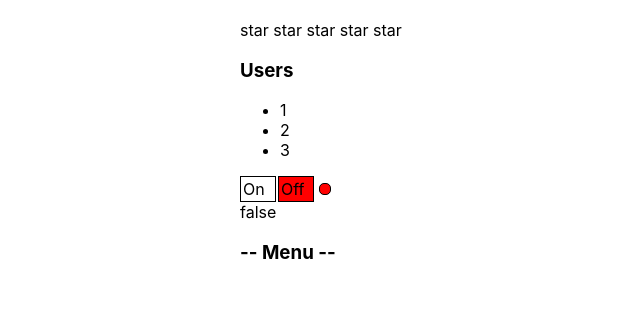
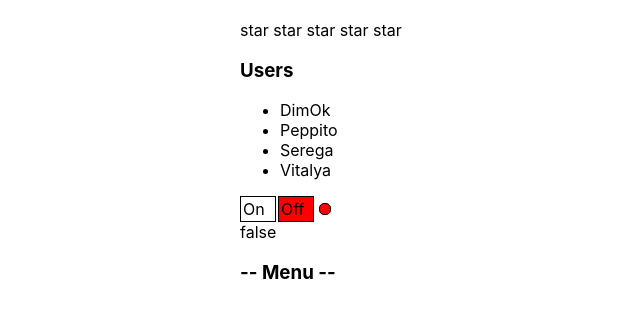
Before and after one commit to saw-code/react-TS-kabzda, a React (Create React App) app: page / in a window 1280 px wide. Shown: the top 318 px of the page, without its empty margins (100-740 px from the left). Built offline with nearby package versions, Linux system fonts and the light colour scheme.

Commit message:
14_lesson

```diff
--- a/src/App.tsx
+++ b/src/App.tsx
@@ -1,6 +1,6 @@
 import React, {useState} from 'react';
 import './App.css';
-import Accordion from "./components/Accordion/Accordion";
+import {Accordion} from "./components/Accordion/Accordion";
 import {Rating, RatingValueType} from "./components/Rating/Rating";
 import {UncontrolledOnOff} from "./components/UncontrolledOnOff/UncontrolledOnOff";
 import {UncontrolledRating} from "./components/UncontrolledRating/UncontrolledRating";
@@ -21,10 +21,19 @@ function App(props: any) {
       <Rating value={ratingValue} onClick={setRatingValue}/>
       <Accordion titleValue={"Users"}
                  collapsed={accordionCollapsed}
-                 onChange={() => setAccordionCollapsed(!accordionCollapsed)}/>
+                 onChange={() => setAccordionCollapsed(!accordionCollapsed)}
+                 items={[
+                   {title: "DimOk", value: 1},
+                   {title: "Peppito", value:2},
+                   {title: "Serega", value: 3},
+                   {title: "Vitalya", value: 4}
+                 ]}
+                 onClick={(id) => {alert(`User with ID: ${id} should be happy`)} }
+      />
+
       <UncontrolledOnOff onChange={setSwitchOn}/> {switchOn.toString()}
 
-      <UncontrolledAccordion titleValue={"Menu"}/>
+      <UncontrolledAccordion titleValue={"Menu"} items={["DimOk", "Peppito", "Serega", "Vitalya"]}/>
       {/*<UncontrolledAccordion titleValue={"Users"}/>*/}
 
       {/*<Rating value={1}/>*/}
--- a/src/components/Accordion/Accordion.tsx
+++ b/src/components/Accordion/Accordion.tsx
@@ -1,16 +1,23 @@
 import React from "react";
+
+type ItemType = {
+  title: string
+  value: any
+}
 
 type AccordionPropsType = {
   titleValue: string
   collapsed: boolean
   onChange: () => void
+  items: Array<ItemType>
+  onClick: (value: any) => void
 }
 
-function Accordion(props: AccordionPropsType) {
+export function Accordion(props: AccordionPropsType) {
   return (
     <div>
       <AccordionTitle title={props.titleValue} onChange={props.onChange}/>
-      {props.collapsed && <AccordionBody title={props.titleValue}/>}
+      {props.collapsed && <AccordionBody items={props.items} onClick={props.onClick}/>}
     </div>
   )
 }
@@ -26,17 +33,16 @@ function AccordionTitle(props: AccordionTitlePropsType) {
 }
 
 type AccordionBodyPropsType = {
-  title: string
+  items: Array<ItemType>
+  onClick: (value: any) => void
 }
 
 function AccordionBody(props: AccordionBodyPropsType) {
   return (
     <ul>
-      <li>1</li>
-      <li>2</li>
-      <li>3</li>
+      {props.items.map((el) => {
+        return <li key={el.value} onClick={() => {props.onClick(el.value)}}>{el.title}</li>
+      })}
     </ul>
   )
 }
-
-export default Accordion
--- a/src/components/UncontrolledAccordion/UncontrolledAccordion.tsx
+++ b/src/components/UncontrolledAccordion/UncontrolledAccordion.tsx
@@ -2,12 +2,11 @@ import React, {useState} from "react";
 
 type AccordionPropsType = {
   titleValue: string
+  items: string[]
 }
 
 function UncontrolledAccordion(props: AccordionPropsType) {
-  console.log("Accordion rendering")
-
-  let [collapsed, setCollapsed] = useState(true)
+   let [collapsed, setCollapsed] = useState(true)
 
   const onClickHandler = () => {
     setCollapsed(!collapsed)
@@ -16,7 +15,7 @@ function UncontrolledAccordion(props: AccordionPropsType) {
   return (
     <div>
       <AccordionTitle title={props.titleValue} onClick={onClickHandler}/>
-      {!collapsed && <AccordionBody title={props.titleValue}/>}
+      {!collapsed && <AccordionBody title={props.items}/>}
     </div>
   )
 }
@@ -32,15 +31,15 @@ function AccordionTitle(props: AccordionTitlePropsType) {
 }
 
 type AccordionBodyPropsType = {
-  title: string
+  title: string[]
 }
 
 function AccordionBody(props: AccordionBodyPropsType) {
   return (
     <ul>
-      <li>1</li>
-      <li>2</li>
-      <li>3</li>
+      {props.title.map((el, index) => {
+        return <li key={index}>{el}</li>
+      })}
     </ul>
   )
 }
```
Also changed, not shown: src/components/Select/Select.tsx (added, +21 -0 lines).
